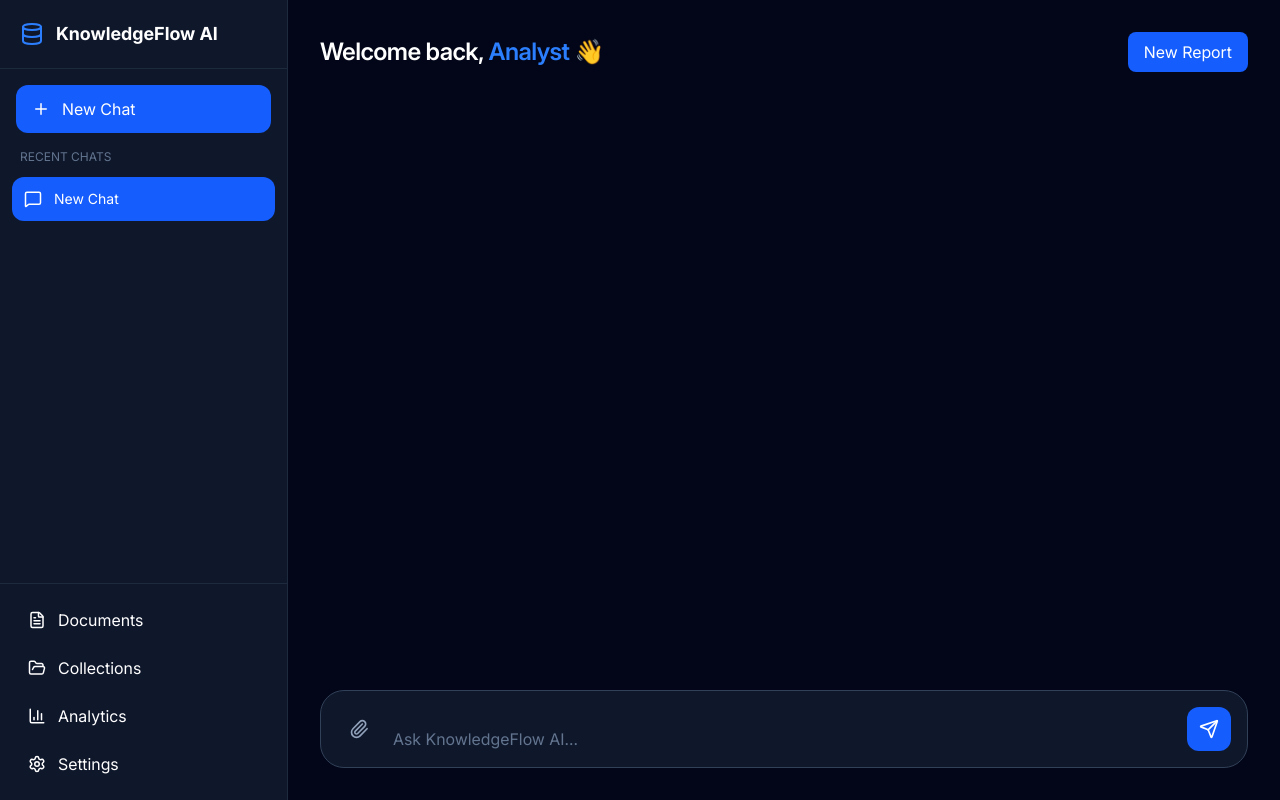
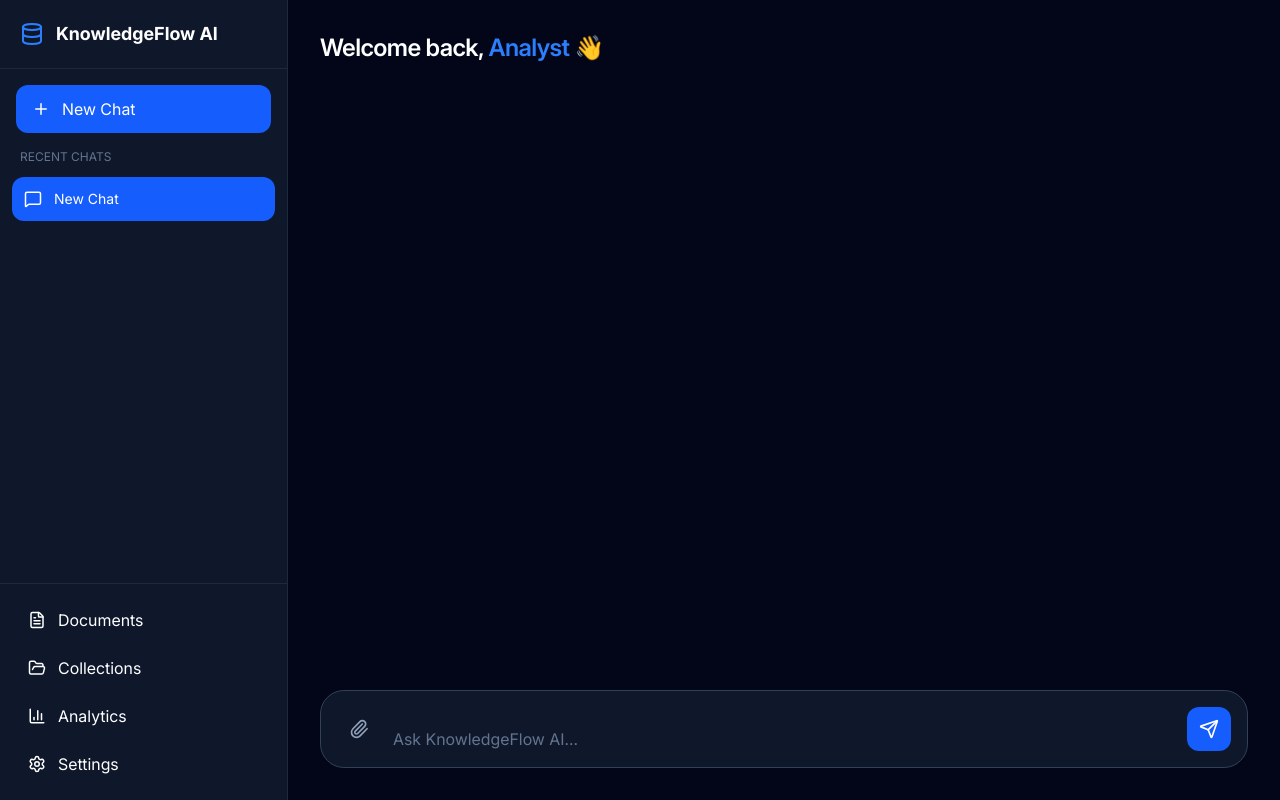
Before and after one commit to elmira-orooji/advanced-rag-system, a React (Vite) app in the folder frontend/my-rag-app/: page /home in a window 1280 px wide. Built offline with nearby package versions, Linux system fonts and the light colour scheme.

Commit message:
remove new report feature

```diff
--- a/frontend/my-rag-app/src/pages/HomePage.tsx
+++ b/frontend/my-rag-app/src/pages/HomePage.tsx
@@ -112,9 +112,6 @@ const handleSendMessage = (
           <h1 className="text-2xl font-semibold tracking-tight">
             Welcome back, <span className="text-blue-500">Analyst</span> 👋
           </h1>
-          <button className="px-4 py-2 bg-blue-600 hover:bg-blue-700 transition rounded-lg text-white">
-            New Report
-          </button>
         </div>
 
   <ChatWindow
```
